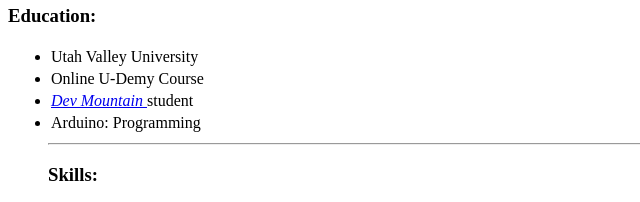
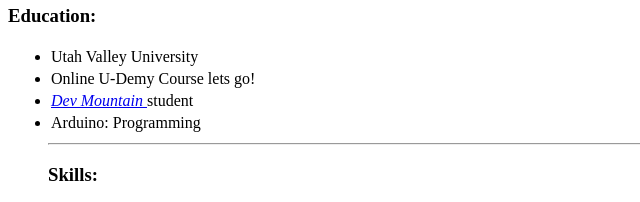
Before and after one commit to Tanner-Davison/cv, a plain HTML site: page index.html in a window 1280 px wide. Shown: the part 275-477 px from the top of the page, 0-640 px from the left. Drawn offline with Linux system fonts and the light colour scheme.

Commit message:
final save for cv

```diff
--- a/index.html
+++ b/index.html
@@ -34,7 +34,7 @@
         <td><li>Utah Valley University</li> </td>
         </tr>
         <tr>
-        <td><li>Online U-Demy Course</li> </td>
+        <td><li>Online U-Demy Course lets go!</li> </td>
         </tr>
         <tr>
         <td><li><em><a href= "https://devmountain.com/">Dev Mountain </a></em>  student</li> </td>
```
